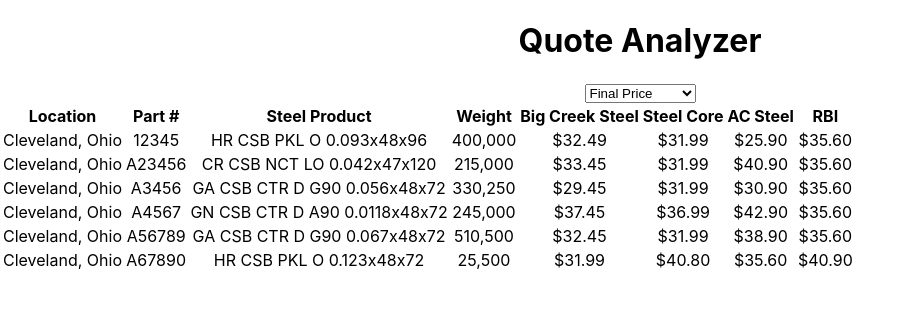
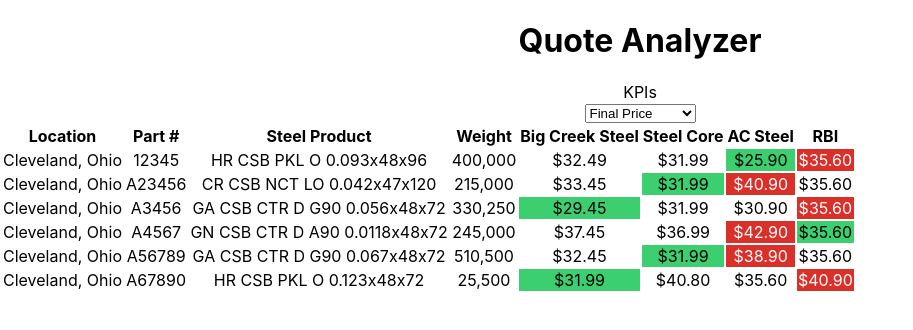
Before and after one commit to Kolossion/felux-devtest, a React (Create React App) app: page / in a window 1280 px wide. Shown: the top 330 px of the page, without its empty margins (0-913 px from the left). Built offline with nearby package versions, Linux system fonts and the light colour scheme.

Commit message:
Working price type selector and highlights.

```diff
--- a/public/index.html
+++ b/public/index.html
@@ -9,6 +9,9 @@
       name="description"
       content="Web site created using create-react-app"
     />
+    <link rel="preconnect" href="https://fonts.googleapis.com">
+    <link rel="preconnect" href="https://fonts.gstatic.com" crossorigin>
+    <link href="https://fonts.googleapis.com/css2?family=Inter:wght@100;400;500;700&display=swap" rel="stylesheet">
     <link rel="apple-touch-icon" href="%PUBLIC_URL%/logo192.png" />
     <!--
       manifest.json provides metadata used when your web app is installed on a
--- /dev/null
+++ b/src/components/QuoteAnalyzer/KPIs/index.jsx
@@ -0,0 +1,12 @@
+import React from 'react'
+import PropTypes from 'prop-types'
+
+function KPIs(props) {
+  return (
+    <div>KPIs</div>
+  )
+}
+
+KPIs.propTypes = {}
+
+export default KPIs
--- a/src/components/QuoteAnalyzer/QuoteTable/QuoteTableRow/index.jsx
+++ b/src/components/QuoteAnalyzer/QuoteTable/QuoteTableRow/index.jsx
@@ -1,30 +1,33 @@
-import React, { useEffect, useState } from 'react'
+import React, { useEffect, useMemo, useState } from 'react'
 import { getFormattedQuotePrice } from '../../../../lib/helpers'
 import PropTypes from 'prop-types'
 
 function QuoteTableRowPrices(props) {
   const { quotes, selectedPriceType } = props
-  const [maxPrice, setMaxPrice] = useState(-1)
-  const [minPrice, setMinPrice] = useState(Math.max)
+  // const [maxPrice, setMaxPrice] = useState(parseFloat(-1))
+  // const [minPrice, setMinPrice] = useState(parseFloat(Number.MAX_SAFE_INTEGER))
 
-  useEffect(() => {
-    const prices = quotes.map((quote) => ( quote[selectedPriceType] ))
+  const quotePrices = useMemo(() => {
+    const prices = quotes.map((quote) => quote[selectedPriceType])
+    prices.sort()
+    return prices
+  }, [quotes, selectedPriceType])
 
-    prices.forEach((price, i) => {
-      if (price > maxPrice) {
-        setMaxPrice(price)
-      } else if (price < minPrice) {
-        setMinPrice(price)
-      }
-    });
-
-  }, [props.selectedPriceType])
+  const getCellStyle = (quote) => {
+    if (quote[selectedPriceType] === quotePrices[quotePrices.length - 1]) {
+      return { backgroundColor: '#DB302A', color: 'white' }
+    } else if (quote[selectedPriceType] === quotePrices[0]) {
+      return { backgroundColor: '#3CCF6F' }
+    } else {
+      return {}
+    }
+  }
 
   return (
     <>
-      { quotes.map((quote) => {
+      { quotes.map((quote, i) => {
           return (
-            <td>
+            <td key={`${quote[selectedPriceType]}-${quote['Company']}-${i}`} style={getCellStyle(quote)}>
               { getFormattedQuotePrice(quote, selectedPriceType) }
             </td>
           )
@@ -43,9 +46,6 @@
       <td>{data['PartNo']}</td>
       <td>{data['Product']}</td>
       <td>{data['Weight'].toLocaleString("en-US")}</td>
-      {/* { data['Quotes'].map((quote) => {
-        return <td>{quote['FinalPrice'].toLocaleString('en-US', {style:'currency', currency:'USD'})}</td>
-      })} */}
       <QuoteTableRowPrices selectedPriceType={props.selectedPriceType} quotes={data['Quotes']} />
     </tr>
   )
--- a/src/components/QuoteAnalyzer/index.jsx
+++ b/src/components/QuoteAnalyzer/index.jsx
@@ -2,6 +2,7 @@
 import PropTypes from 'prop-types'
 import QuoteTable from './QuoteTable'
 import PriceViewSelector from './PriceViewSelector'
+import KPIs from './KPIs'
 
 function QuoteAnalyzer(props) {
   const [selectedPriceType, setSelectedPriceType] = useState('FinalPrice')
@@ -10,6 +11,7 @@
       // Totals
       // Dropdown
     <div>
+      <KPIs />
       <PriceViewSelector value={selectedPriceType} onChange={(e)=>{setSelectedPriceType(e.target.value)}} />
       <QuoteTable data={props.data} selectedPriceType={selectedPriceType} />
     </div>
--- a/src/index.css
+++ b/src/index.css
@@ -1,6 +1,6 @@
 body {
   margin: 0;
-  font-family: -apple-system, BlinkMacSystemFont, 'Segoe UI', 'Roboto', 'Oxygen',
+  font-family: -apple-system, BlinkMacSystemFont, 'Inter', 'UI', 'Roboto', 'Oxygen',
     'Ubuntu', 'Cantarell', 'Fira Sans', 'Droid Sans', 'Helvetica Neue',
     sans-serif;
   -webkit-font-smoothing: antialiased;
```
